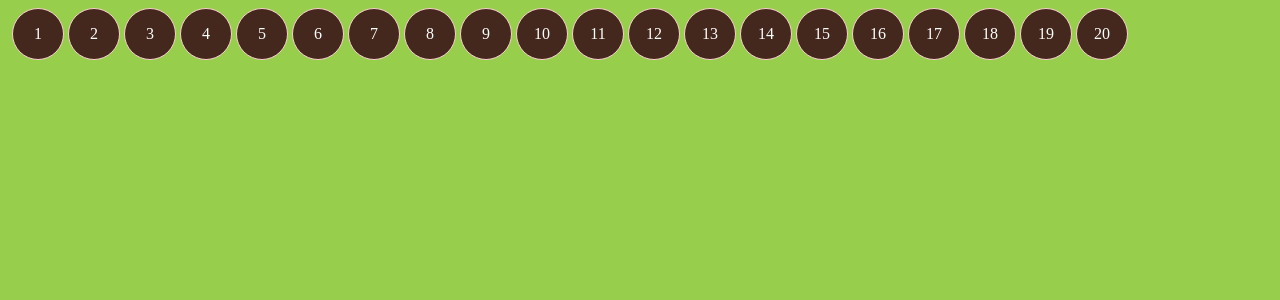
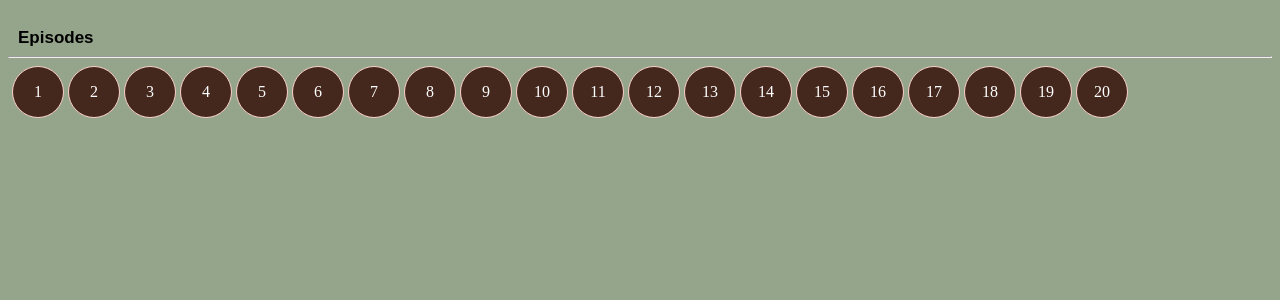
Before and after one commit to bahadirsofuoglu/rick-and-morty, a Vue app: page / in a window 1280 px wide. Shown: the top 300 px of the page. Built offline with nearby package versions, Linux system fonts and the light colour scheme; no server answers.

Commit message:
cards color and body bg color changes

```diff
--- a/src/views/Home.vue
+++ b/src/views/Home.vue
@@ -1,5 +1,7 @@
 <template>
   <div>
+    <div class="card-title">Episodes</div>
+    <hr />
     <a
       class="indexes"
       v-for="index in 20"
@@ -7,6 +9,7 @@
       @click="fetchEpisodes(index)"
       >{{ index }}</a
     >
+
     <div class="container">
       <div class="cards" v-for="character in characters" :key="character.id">
         <div class="card-img-cplus">
@@ -36,7 +39,7 @@ export default {
   },
   methods: {
     async fetchEpisodes (index) {
-      console.log(index)
+      this.characters = []
       let response = await axios.get(
         `https://rickandmortyapi.com/api/episode/${index}`
       )
@@ -56,7 +59,7 @@ export default {
 </script>
 <style lng="scss">
 body {
-  background-color: #97ce4c;
+  background-color: #95a58b;
 }
 .indexes {
   border-radius: 50%;
@@ -80,10 +83,10 @@ body {
 
 .cards {
   position: relative;
-  border: #dedede solid 1px;
+  border: #c4a0bc solid 1px;
   height: 210px;
   width: 160px;
-  background-color: #e4a788;
+  background-color: #c4a0bc;
   box-shadow: 2px 2px 5px rgba(0, 0, 0, 0.1);
   transition: 0.5s;
 }
@@ -91,7 +94,7 @@ body {
   margin-left: -20px;
 }
 .cards:hover {
-  transform: translateY(-100px);
+  transform: translateY(-50px);
   transition: 0.5s;
 }
 .cards:hover {
@@ -134,7 +137,7 @@ body {
 .card-des {
   padding-top: 10px;
   padding-left: 10px;
-  font-size: 10px;
+  font-size: 20px;
   font-weight: 100;
   max-width: 140px;
   color: #767676;
```
